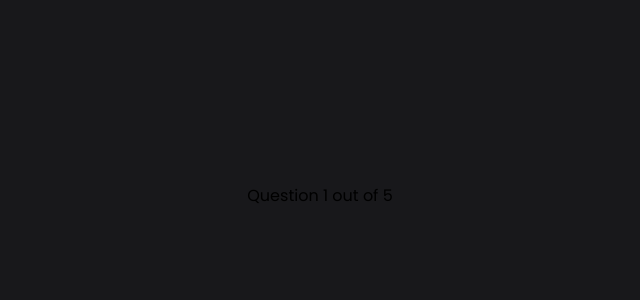
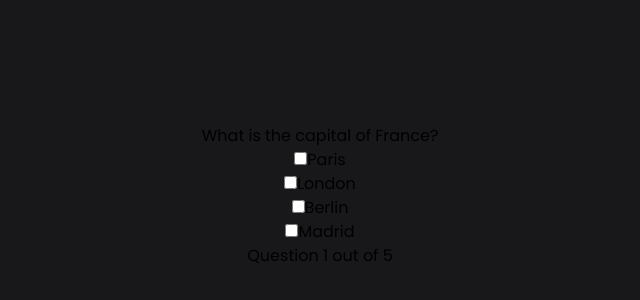
Before and after one commit to Daria-Artiomenko/Quiz_app, a React (Vite) app: page / in a window 1280 px wide. Shown: the part 204-504 px from the top of the page, without its empty margins (320-960 px from the left). Built offline with nearby package versions, Linux system fonts and the light colour scheme.

Commit message:
questions and answers

```diff
--- a/src/App.tsx
+++ b/src/App.tsx
@@ -1,4 +1,4 @@
-import { QuizConfigPage } from './pages/quizConfigPage/QuizConfigPage'
+// import { QuizConfigPage } from './pages/quizConfigPage/QuizConfigPage'
 import './App.css'
 import { QuizQuestionPage } from './pages/quizQuestionPage/QuizQuestionPage'
 
--- /dev/null
+++ b/src/components/answerOptions/AnswerOptions.tsx
@@ -0,0 +1,43 @@
+import React from 'react';
+
+interface AnswerOption {
+  option: string;
+  isCorrect: boolean;
+}
+
+interface AnswerOptionsProps {
+  type: 'multiple' | 'boolean';
+  answers: AnswerOption[];
+  selectedAnswers: string[];
+  onAnswerSelect: (answer: string) => void;
+}
+
+const AnswerOptions: React.FC<AnswerOptionsProps> = ({
+  answers,
+  selectedAnswers,
+  onAnswerSelect,
+}) => {
+  const handleCheckboxChange = (answer: string) => {
+    onAnswerSelect(answer);
+  };
+
+  return (
+    <div className='flex flex-col gap-4 align-start justify-start'>
+      {answers.map((answer) => (
+        <div key={answer.option} className='text-xl font-medium text-zinc-400 text-start'>
+          <label>
+            <input
+                className='mr-2 w-4 h-4 rounded-md'
+                type="checkbox"
+                checked={selectedAnswers.includes(answer.option)}
+                onChange={() => handleCheckboxChange(answer.option)}
+            />
+            {answer.option}
+          </label>
+        </div>
+      ))}
+    </div>
+  );
+};
+
+export default AnswerOptions;
--- a/src/components/progressBar/ProgressBar.tsx
+++ b/src/components/progressBar/ProgressBar.tsx
@@ -10,7 +10,7 @@ const ProgressBar: React.FC<ProgressBarProps> = ({ currentIndex, totalQuestions
 
   return (
     <div>
-      <div className="h-3 w-80 bg-zinc-300 rounded-full">
+      <div className="h-3 w-80 bg-zinc-300 rounded-full mx-auto">
         <div
           className="h-3 bg-amber-500 rounded-full"
           style={{ width: `${progress}%` }}
--- /dev/null
+++ b/src/components/questions/Questions.tsx
@@ -0,0 +1,41 @@
+import React from 'react';
+import AnswerOptions from '../answerOptions/AnswerOptions';
+
+interface AnswerOption {
+    option: string;
+    isCorrect: boolean;
+  }
+
+  interface QuestionProps {
+    question: string;
+    category: string;
+    type: 'multiple' | 'boolean';
+    answers: AnswerOption[];
+    selectedAnswers: string[];
+    onAnswerSelect: (answer: string) => void;
+  }
+
+const Question: React.FC<QuestionProps> = ({
+    question,
+    type,
+    answers,
+    selectedAnswers,
+    onAnswerSelect,
+
+    }) => {
+
+    return (
+        <div>
+        <div className='text-3xl font-medium text-zinc-200 mb-16'>{question}</div>
+        <AnswerOptions
+            type={type}
+            answers={answers}
+            selectedAnswers={selectedAnswers}
+            onAnswerSelect={onAnswerSelect}
+        />
+        </div>
+    );
+};
+
+
+export default Question;
--- a/src/pages/quizQuestionPage/QuizQuestionPage.tsx
+++ b/src/pages/quizQuestionPage/QuizQuestionPage.tsx
@@ -1,5 +1,6 @@
-import React, { useState, useEffect } from 'react';
+import React, { useState} from 'react';
 import ProgressBar from '../../components/progressBar/ProgressBar'
+import Question from '../../components/questions/Questions';
 
 //Mock data
 const quizQuestions = [
@@ -61,19 +62,29 @@ const quizQuestions = [
     },
   ];
 
-export const QuizQuestionPage : React.FC = () => {
+export const QuizQuestionPage: React.FC = () => {
     const [currentQuestionIndex, setCurrentQuestionIndex] = useState(0);
+    const [selectedAnswer, setSelectedAnswer] = useState<string[]>([]);
 
-    const handleNextQuestion = () => {
-        setCurrentQuestionIndex((prevIndex) => prevIndex + 1);
+    const currentQuestion = quizQuestions[currentQuestionIndex];
+    const handleAnswerSelect = (answer: string) => {
+        setSelectedAnswer([answer]);
     };
-    const currentQuestion = quizQuestions[currentQuestionIndex];
-
     return (
         <>
+            <Question
+                key={currentQuestion.id}
+                question={currentQuestion.question}
+                category={currentQuestion.category}
+                type={currentQuestion.type as "boolean" | "multiple"}
+                answers={currentQuestion.answers}
+                selectedAnswers={selectedAnswer}
+                onAnswerSelect={handleAnswerSelect}
+            />
             <ProgressBar
                 currentIndex={currentQuestionIndex}
-        totalQuestions={quizQuestions.length}/>
+                totalQuestions={quizQuestions.length}
+            />
         </>
     )
 }
```
Lines whose indentation alone changed are shown as unchanged.
